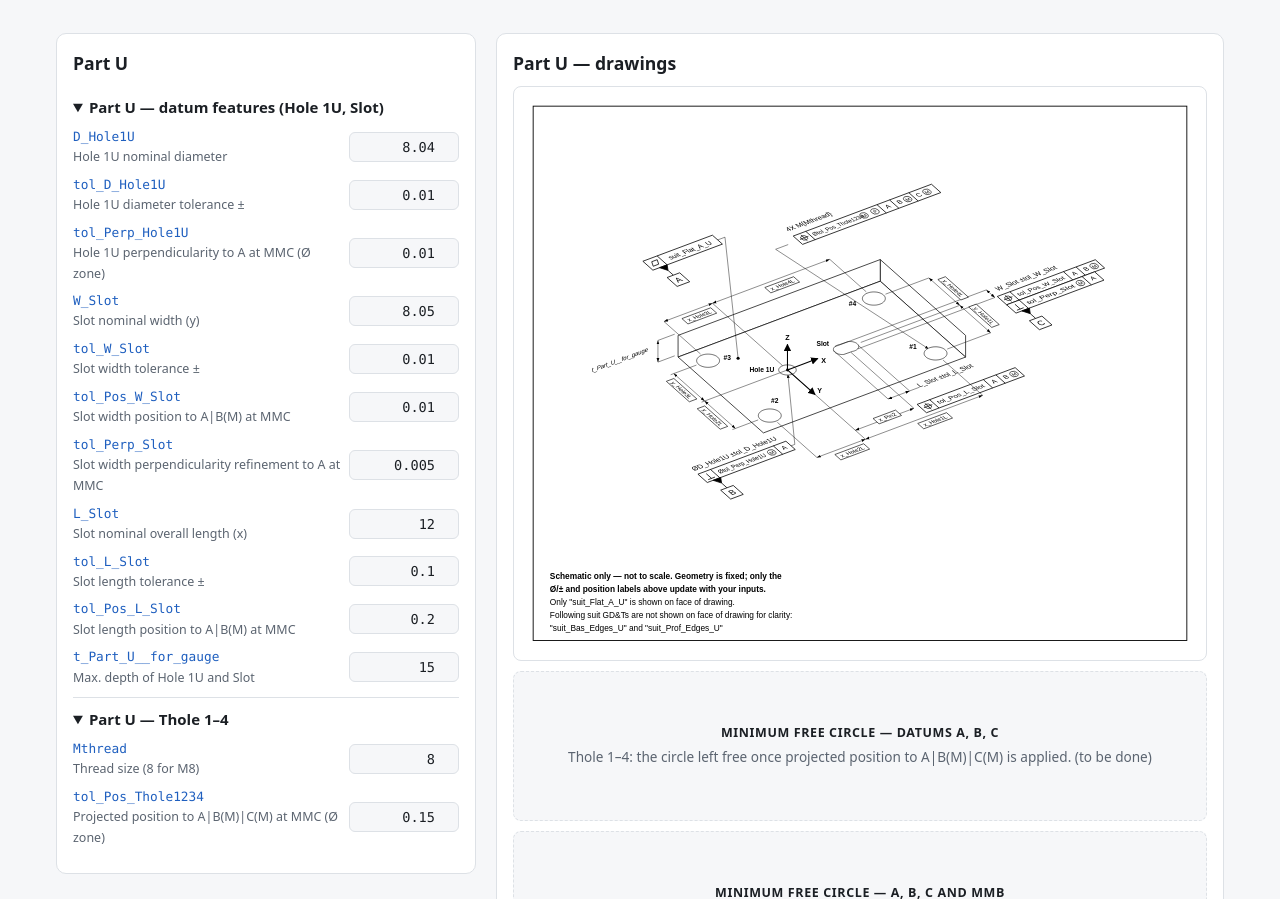
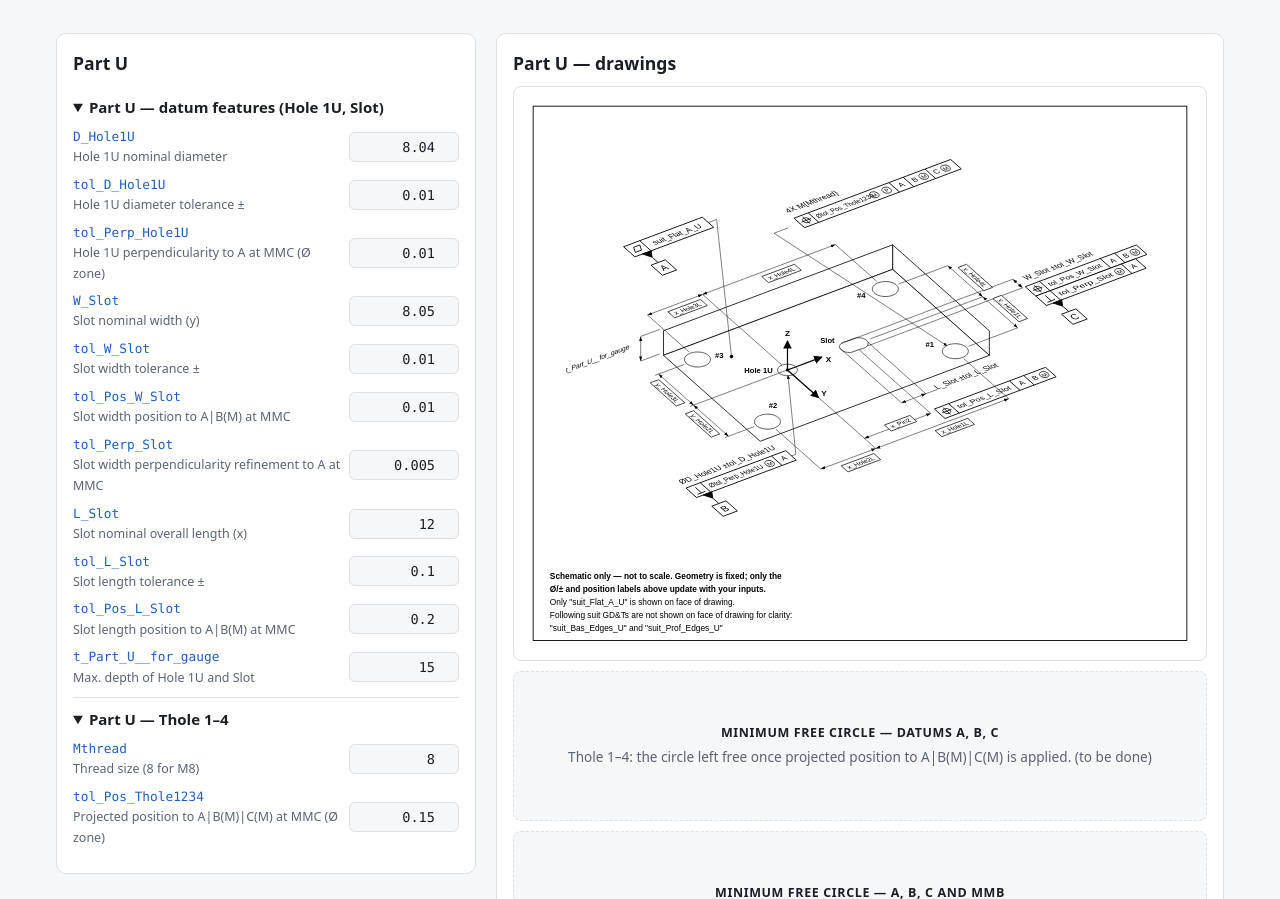
Before and after one commit to onursurlu-cell/Engineering_Help_Website, a plain HTML site: page pin-slot-non-alignable-assembly-calculator/index.html in a window 1280 px wide. Shown: the part 3670-4569 px from the top of the page. Drawn offline with Linux system fonts and the light colour scheme.

Commit message:
Zoom in Part U isometric drawing content to reduce margin to drawing boundary

```diff
--- a/pin-slot-non-alignable-assembly-calculator/index.html
+++ b/pin-slot-non-alignable-assembly-calculator/index.html
@@ -371,7 +371,7 @@ shift_y(x,y) = dy + x&middot;sin&theta; + y&middot;cos&theta; &minus; y
 </defs>
 <rect width="1120" height="920" fill="#ffffff"/>
 <rect x="12" y="12" width="1096" height="896" fill="none" stroke="#000000" stroke-width="1.5"/>
-<g transform="matrix(0.75,0,0,0.75,109.6,113.58)">
+<g transform="matrix(0.85,0,0,0.85,65.76,68.145)">
 
 <!-- ======================= BODY (mirror of Part L, flipped vertically) ======================= -->
 <polygon points="836.6,425.5 645.8,255.9 645.8,207.5 836.6,377.1" fill="#ffffff" stroke="#000000" stroke-width="1.6" stroke-linejoin="round"/>
```
